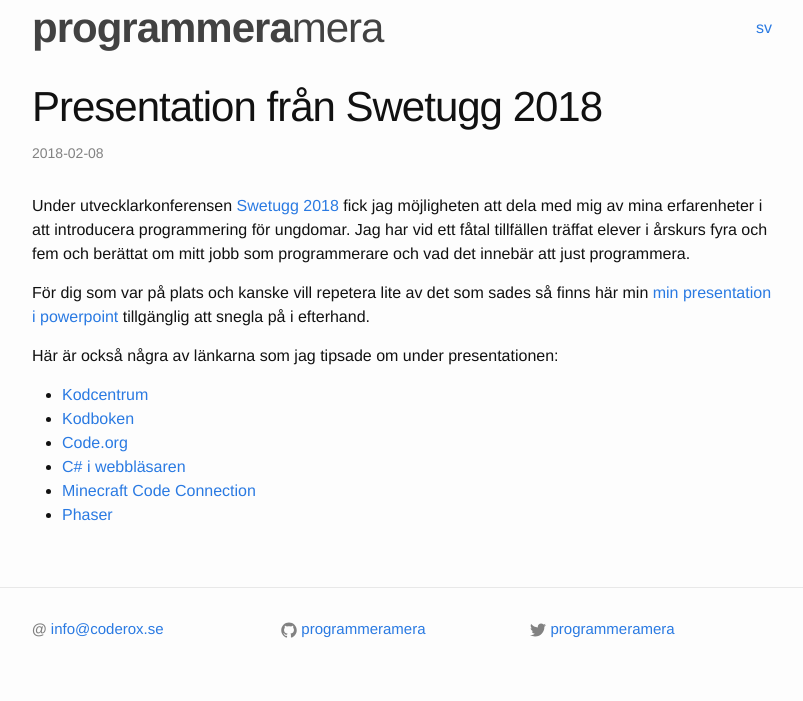
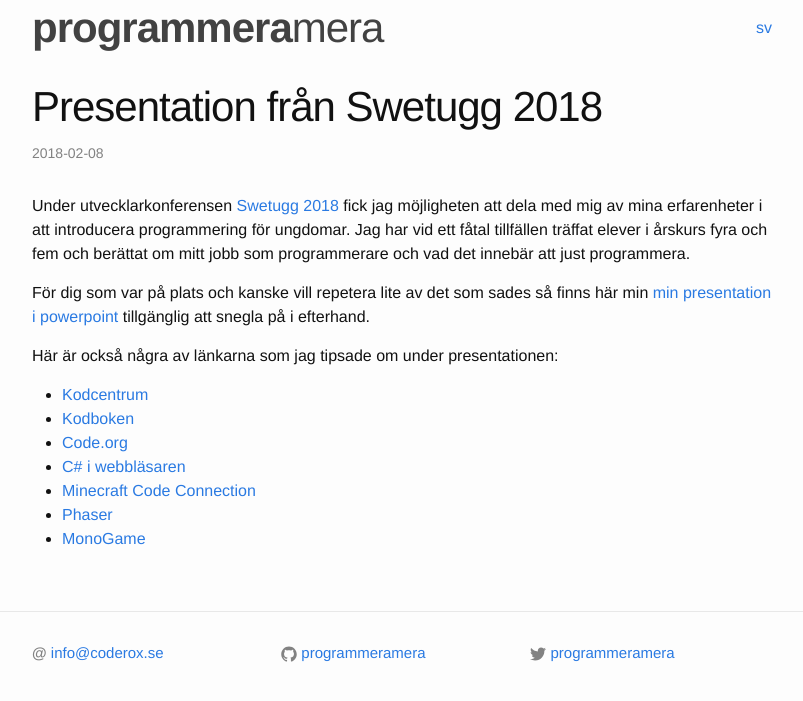
Before and after one commit to programmeramera/programmeramera.github.io, a Jekyll site: the page built from _posts/2018-02-08-presentation-swetugg.md, in a window 1280 px wide. Shown: the top 701 px of the page, without its empty margins (238-1041 px from the left). Built offline with Jekyll 4.4.1, drawn with Linux system fonts in a browser that asks for light colours.

Commit message:
Added link to monogame

```diff
--- a/_posts/2018-02-08-presentation-swetugg.md
+++ b/_posts/2018-02-08-presentation-swetugg.md
@@ -17,6 +17,7 @@ Här är också några av länkarna som jag tipsade om under presentationen:
 - [C# i webbläsaren](https://www.microsoft.com/net/learn/in-browser-tutorial/1)
 - [Minecraft Code Connection](https://education.minecraft.net/get-started/download/)
 - [Phaser](http://phaser.io/)
+- [MonoGame](http://www.monogame.net)
 
 [Swetugg 2018]: https://www.swetugg.se/swetugg-2018
 [min presentation i powerpoint]: https://1drv.ms/p/s!ArmQE3ZhSDxmlvY6BHx3AHmrjTqwgA
```
